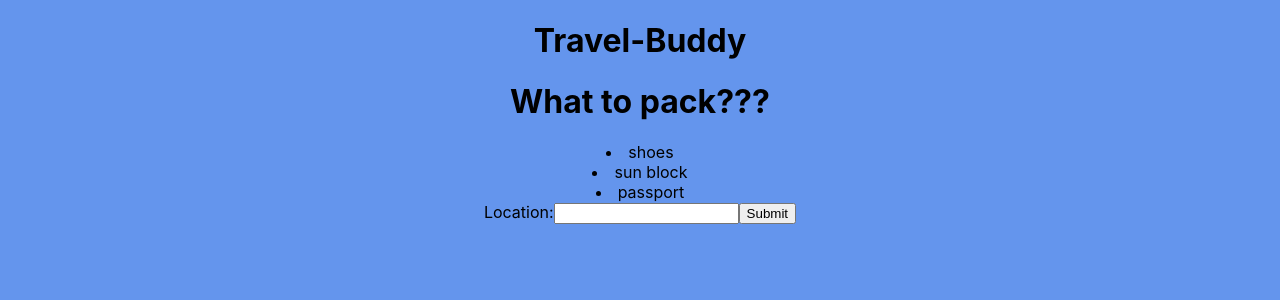
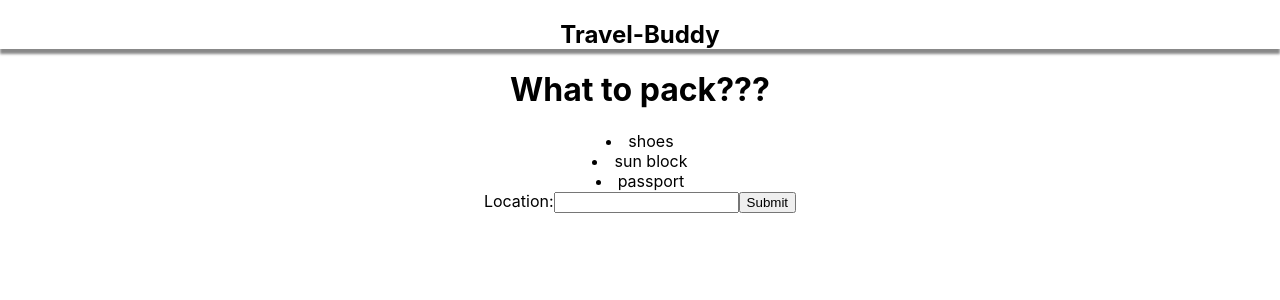
Before and after one commit to Salgado3/travel-Buddy, a React (Create React App) app: page / in a window 1280 px wide. Shown: the top 300 px of the page. Built offline with nearby package versions, Linux system fonts and the light colour scheme.

Commit message:
renamed header to navbar, added box shadow.

```diff
--- a/src/App.jsx
+++ b/src/App.jsx
@@ -1,6 +1,6 @@
 import React from "react"
 import './App.css';
-import Header from "./components/Header"
+import Navbar from "./components/Navbar"
 import Main from "./components/Main"
 import Form from "./components/Form"
 
@@ -9,7 +9,7 @@ function App() {
   return (
 
     <div className="App">
-      <Header/>
+      <Navbar/>
       <Main/>
       <Form/>
     </div>
--- a/src/components/Header.jsx
+++ /dev/null
@@ -1,19 +0,0 @@
-import React from "react"
-
-
-
-
-function header() {
-
-return (
-    <div>
-        <h1>Travel-Buddy</h1>
-
-    </div>
-)
-
-
-
-}
-
-export default header
--- /dev/null
+++ b/src/components/Navbar.jsx
@@ -0,0 +1,19 @@
+import React from "react"
+
+
+
+
+function Navbar() {
+
+return (
+    <nav className="navbar">
+        <h1>Travel-Buddy</h1>
+
+    </nav>
+)
+
+
+
+}
+
+export default Navbar
--- a/src/index.css
+++ b/src/index.css
@@ -1,6 +1,6 @@
 body {
   margin: 0;
- background-color: cornflowerblue;
+
   font-family: -apple-system, BlinkMacSystemFont, 'Segoe UI', 'Roboto', 'Oxygen',
     'Ubuntu', 'Cantarell', 'Fira Sans', 'Droid Sans', 'Helvetica Neue',
     sans-serif;
@@ -12,3 +12,13 @@ code {
   font-family: source-code-pro, Menlo, Monaco, Consolas, 'Courier New',
     monospace;
 }
+
+
+/* //Navbar */
+
+.navbar {
+  box-shadow: 0 5px 2.5px #888888;
+
+
+
+}
```
